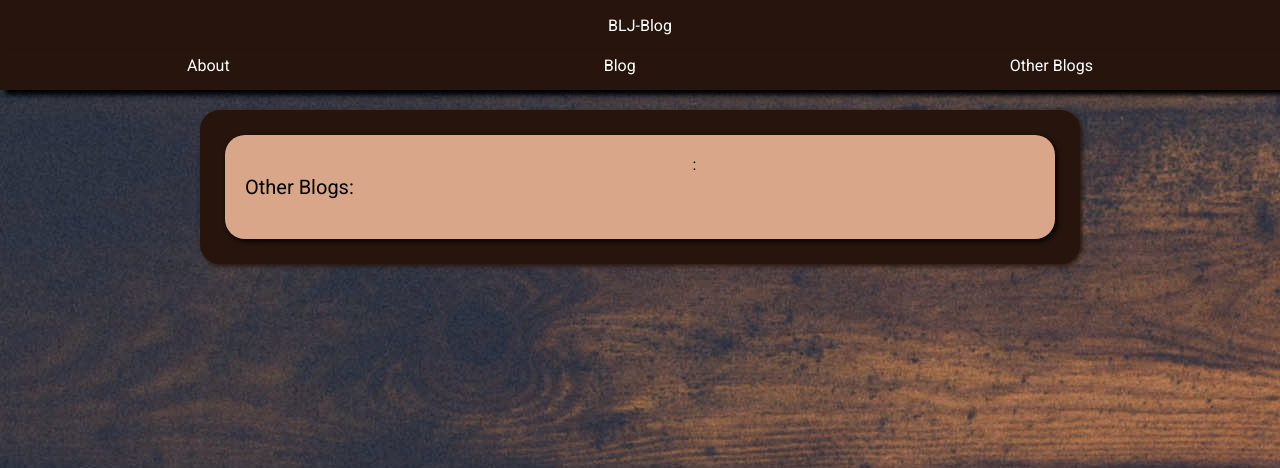
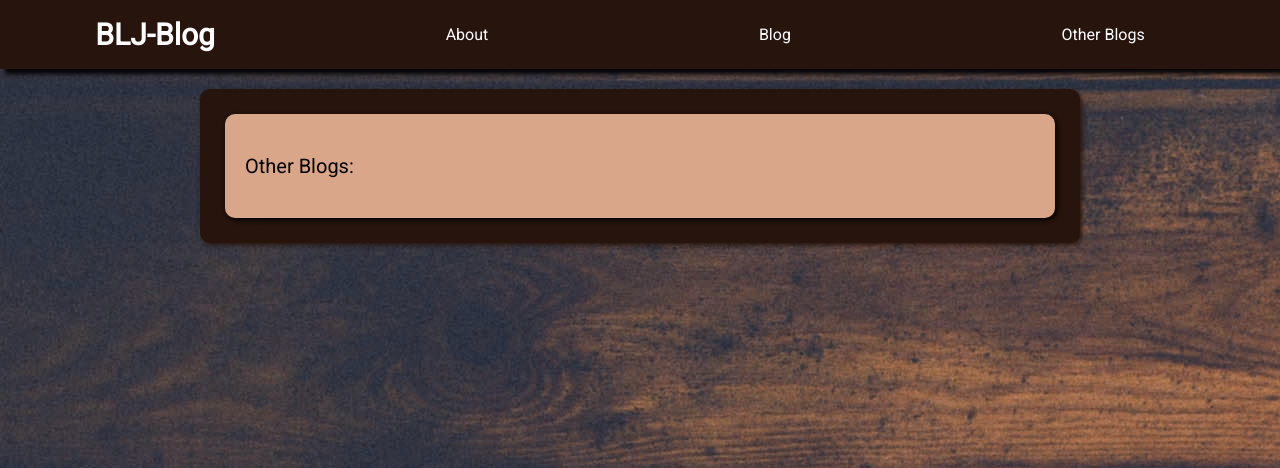
Before and after one commit to DawidKapka/blj-blog, a PHP site: page /other-blogs.php in a window 1280 px wide. Shown: the top 468 px of the page. Run offline with PHP 8.4, Linux system fonts and the light colour scheme; data that the repository does not hold is empty.

Commit message:
fixed links

```diff
--- a/index.php
+++ b/views/index.php
@@ -1,6 +1,6 @@
 <?php
-    include("validation.php");
-    include("logic.php");
+    include("../logic/validation.php");
+    include("../logic/logic.php");
 ?>
 <!DOCTYPE html>
 <html lang="en">
--- a/navbar.php
+++ b/views/navbar.php
@@ -10,10 +10,8 @@
 </head>
 <body>
     <div class="top-container">
-        <header class="header">
-            <p>BLJ-Blog</p>
-        </header>
         <nav class="navbar">
+            <a href="index.php" class="nav-header" >BLJ-Blog</a>
             <a class="nav-text" href="about.php"><p class="nav-border">About</p></a>
             <a class="nav-text" href="index.php"><p class="nav-border">Blog</p></a>
             <a class="nav-text" href="other-blogs.php"><p class="nav-border">Other Blogs</p></a>
--- a/other-blogs.php
+++ b/views/other-blogs.php
@@ -1,6 +1,6 @@
 <?php
-    include("validation.php");
-    include("logic.php");
+    include("../logic/validation.php");
+    include("../logic/logic.php");
 ?>
 <!DOCTYPE html>
 <html lang="en">
@@ -24,7 +24,7 @@
                         <p class="header-text">Other Blogs: </p>
                         <div class="links">
                             <?php
-                                foreach($sqlQuerry->fetchAll() as $url_statement)
+                                foreach($sqlQuerry->fetchAll() as $url_statement) {
                                     $author = $url_statement[1];
                                     $url = $url_statement[2];
                                     echo '<div class="link">';
@@ -33,10 +33,10 @@
                                         echo $url;
                                     echo "</a>";
                                     echo '</div>';
+                                }
                             ?>
                         </div>
                     </div>
-
                 </div>
             </div>
         </main>
--- a/style.css
+++ b/views/style.css
@@ -5,7 +5,7 @@
 body {
     margin: 0;
     background-color: #1B3659;
-    background-image: url("img/background.jpg");
+    background-image: url("../img/background.jpg");
     background-attachment: fixed;
 
 }
@@ -14,15 +14,15 @@ body {
     margin: 0;
     display: grid;
     grid-template-columns: 200px auto 200px;
-    grid-template-rows: 40px 80px auto 60px;
+    grid-template-rows: 120px auto 60px;
     grid-template-areas:
-      "header   header   header"
-      "nav      nav      nav"
-      "subnav   content  ads"
+      "nav   nav      nav"
+      "subnav  content  content"
       "footer   footer   footer";
 }
-.navbar, .header {
+.navbar, .nav-part {
     grid-area: nav;
+    box-shadow: 5px 5px 5px black;
     display: flex;
     flex-basis: auto;
     flex-wrap: wrap;
@@ -30,14 +30,10 @@ body {
     position: sticky;
     top: 0;
     background-color: #26140D;
-    background-image: url("img/background.jpg");
+    background-image: url("../img/background.jpg");
     background-blend-mode: darken;
 
 }
-.navbar {
-    box-shadow: 5px 5px 5px black;
-}
-
 .content {
     background-color: #444444;
     grid-area: content;
@@ -46,10 +42,10 @@ body {
 .main-box {
     color: black;
     background-color:  #26140D;
-    background-image: url("img/background.jpg");
+    background-image: url("../img/background.jpg");
     background-blend-mode: darken;
     border: 5px solid #26140D;
-    border-radius: 20px;
+    border-radius: 10px;
     box-shadow: 2px 2px 5px #26140D;
 
 
@@ -61,7 +57,7 @@ body {
     padding: 20px;
     background-color: #D9A689;
     margin: 20px;
-    border-radius: 20px;
+    border-radius: 10px;
     box-shadow: 2px 2px 5px black;
     display: grid;
     grid-template-columns: auto auto;
@@ -123,8 +119,7 @@ body {
 .nav-text {
     text-decoration: none;
     color: black;
-
-    margin-bottom: 10px;
+    margin: 20px 0;
 }
 ::placeholder {
     color: #444444;
@@ -145,4 +140,11 @@ body {
 }
 .link {
     color: black;
+    margin: 20px 0;
 }
+.nav-header {
+    margin: auto 0;
+    font-size: 30px;
+    text-decoration: none;
+    font-weight: bold;
+}
```
Also changed, not shown: logic/logic.php (renamed from logic.php), logic/validation.php (renamed from validation.php), views/about.php (added), views/message-box.php (renamed from message-box.php). Lines whose indentation alone changed are shown as unchanged.
